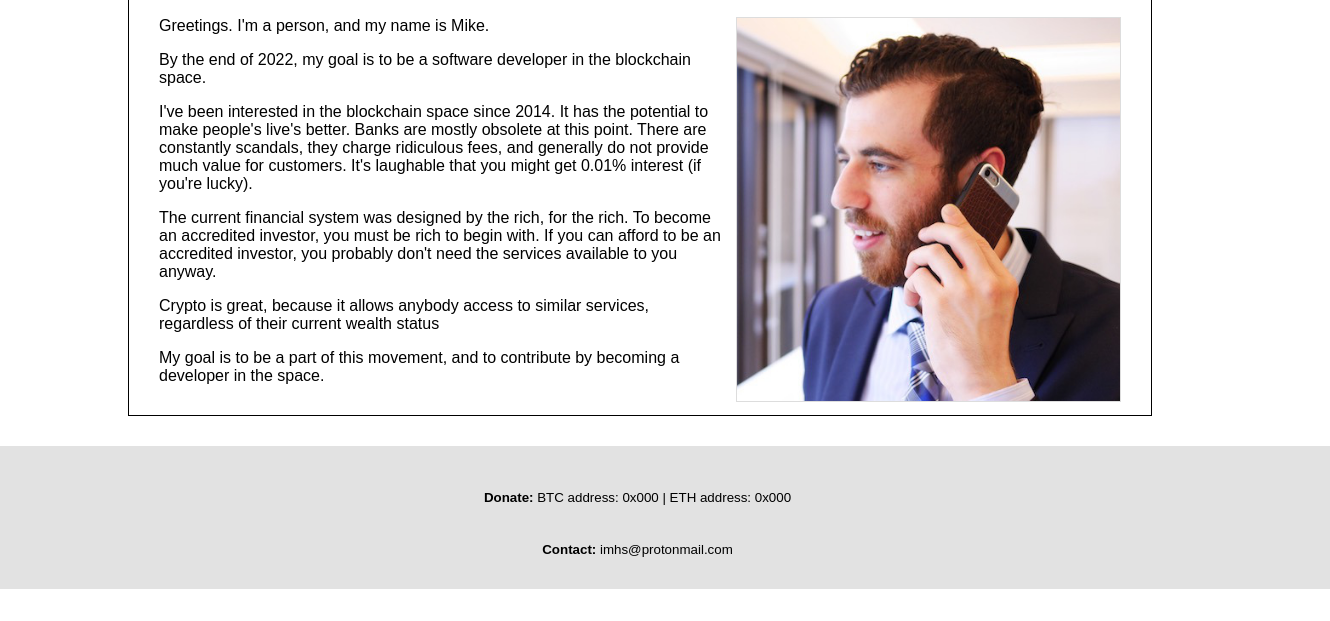
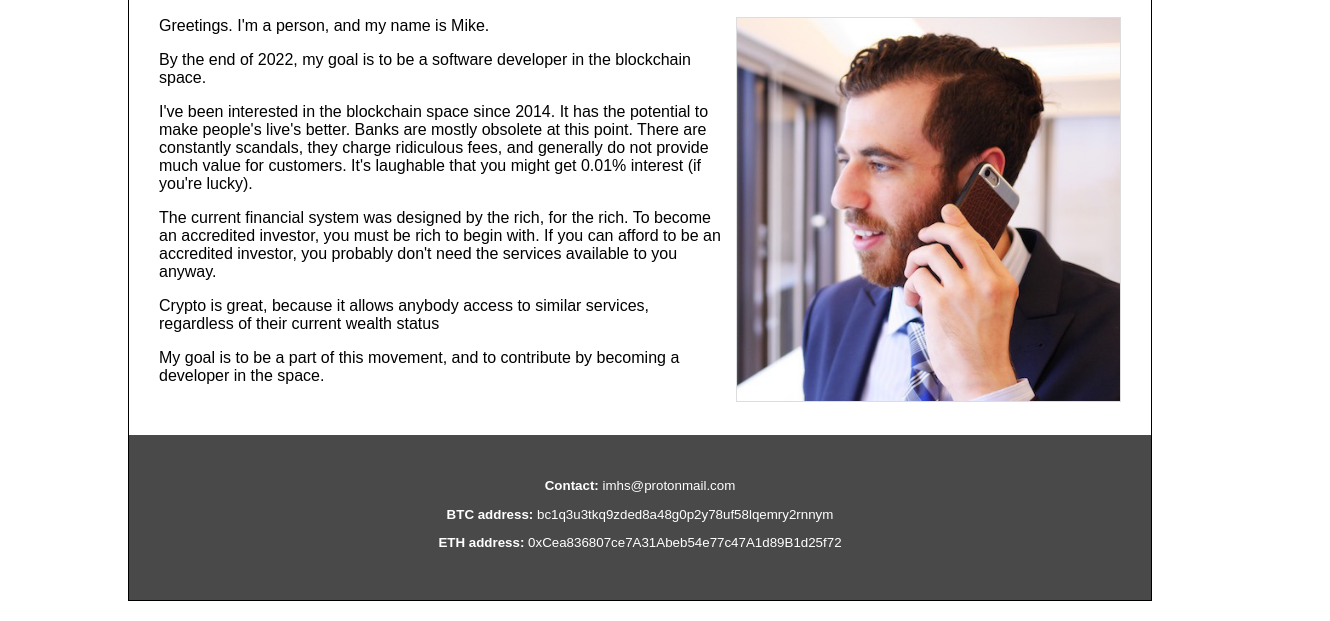
Before and after one commit to mikestarrdev/personal-website, a plain HTML site: page index.html in a window 1280 px wide. Shown: the part 179-800 px from the top of the page, 1330 px wide, since content can reach past the window. Drawn offline with Linux system fonts and the light colour scheme; files whose address does not match are found by name.

Commit message:
last changes before adding JavaScript

```diff
--- a/index.html
+++ b/index.html
@@ -16,14 +16,13 @@
 				<div class="dropdown">
 					<button class="dropbtn">Projects</button>
 					<div class="dropdown-content">
-						<a href="#">Blackjack</a>
-						<a href="#">Calendar</a>
+						<a href="https://personnamedmike.github.io/blackjack/" target="_blank">Blackjack</a>
 					</div>
 				</div>
 				<a href="./climbing.html">Climbing</a>
 			</nav>
 		</div>
-		<h1>Who is PersonNamedMike?</h1>
+		<h1>Who Is PersonNamedMike?</h1>
 		<div class="content">
 			<img class="prof-pic" src="photos/prof-pic.jpg">
 			<p>Greetings. I'm a person, and my name is Mike.</p>
@@ -32,13 +31,12 @@
 			<p>The current financial system was designed by the rich, for the rich. To become an accredited investor, you must be rich to begin with. If you can afford to be an accredited investor, you probably don't need the services available to you anyway.</p>
 			<p>Crypto is great, because it allows anybody access to similar services, regardless of their current wealth status</p>
 			<p>My goal is to be a part of this movement, and to contribute by becoming a developer in the space.</p>
-
-
 		</div>
-	</div>
-	<div class="footer">
-		<p><strong>Donate: </strong>BTC address: 0x000 | ETH address: 0x000</p>
-		<p><strong>Contact: </strong>imhs@protonmail.com</p>
+		<div class="footer">
+			<p><strong>Contact: </strong>imhs@protonmail.com</p>
+			<p><strong>BTC address: </strong> bc1q3u3tkq9zded8a48g0p2y78uf58lqemry2rnnym</p>
+			<p><strong>ETH address:</strong> 0xCea836807ce7A31Abeb54e77c47A1d89B1d25f72</p>
+		</div>
 	</div>
     <script src="./script.js"></script>
   </body>
--- a/style.css
+++ b/style.css
@@ -126,13 +126,13 @@ hr {
 
 .footer {
   position: relative;
-  margin-top: 30px;
-  margin-left: -50px;
-  margin-right: -50px;
-  margin-bottom: -50px;
-  padding: 20px 10px 20px 5px;
-  background-color: rgb(226, 226, 226);
+  margin-top: 50px;
+  margin-left: -30px;
+  margin-right: -30px;
+  margin-bottom: -30px;
+  padding-top: 30px;
+  padding-bottom: 50px;
+  background-color: rgb(73, 73, 73);
+  color: white;
   font-size: smaller;
-  line-height: 3vw;
-  text-align: center;
 }
```
Also changed, not shown: climbing.html (+5 -6 lines), photos/epi.jpg (added), photos/kirkjufell.jpg (added), photos/krabi.jpg (added), photos/prof-pic.jpg (added), photos/whitney.jpg (added), 2 other files.
